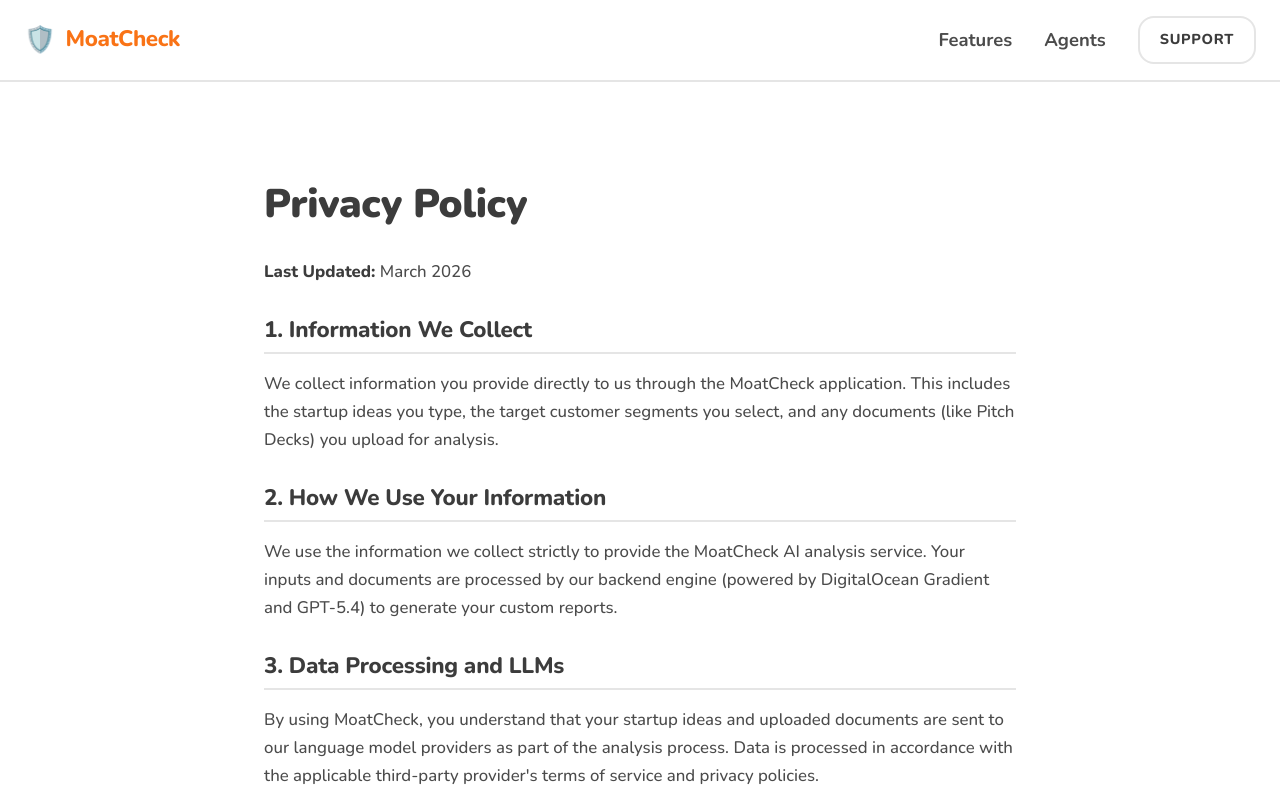
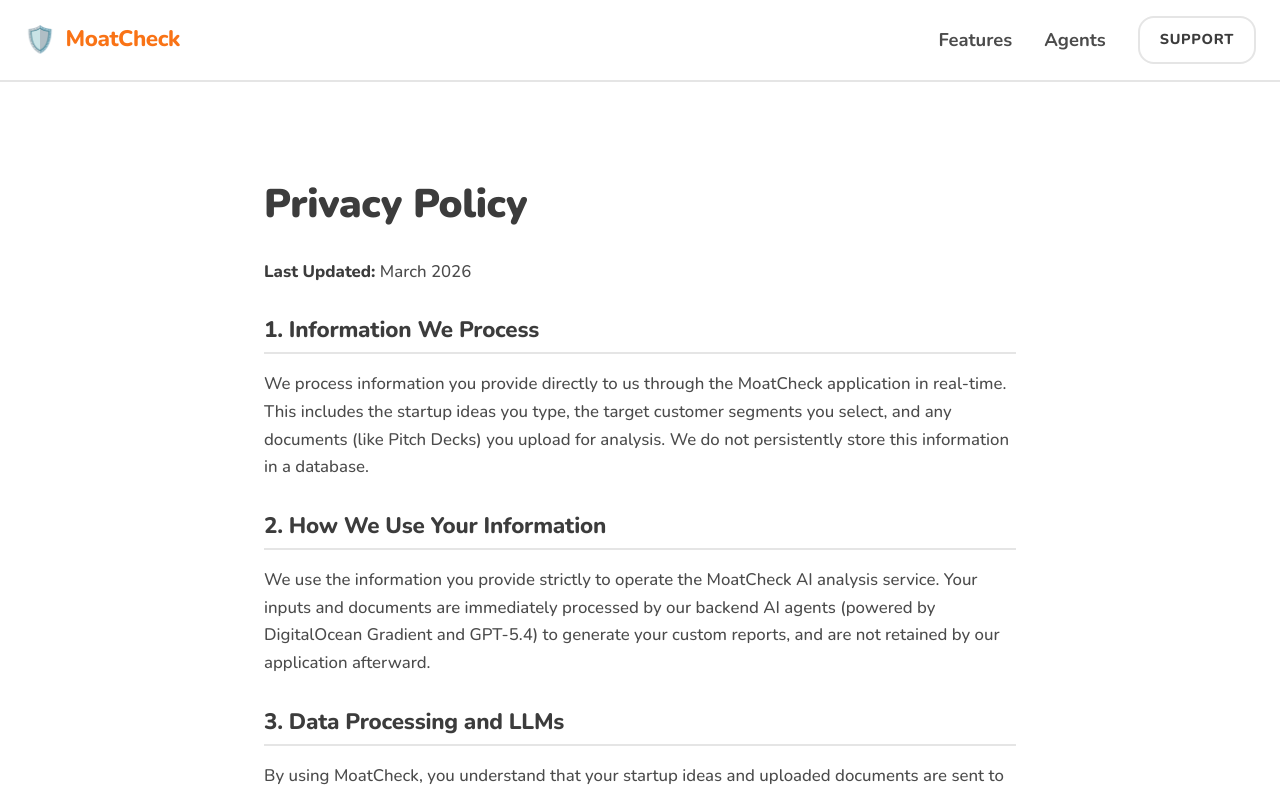
Before and after one commit to prajesh-mkd/moatcheck, a Next.js app: page /privacy in a window 1280 px wide. Shown: the top 794 px of the page. Built offline with nearby package versions, Linux system fonts and the light colour scheme.

Commit message:
docs: reword data collection clauses to accurately reflect processing-only behavior

```diff
--- a/src/app/privacy/page.tsx
+++ b/src/app/privacy/page.tsx
@@ -10,11 +10,11 @@
         <div className="result-body" style={{ color: "var(--text-secondary)" }}>
           <p><strong>Last Updated:</strong> March 2026</p>
 
-          <h2 style={{ marginTop: "32px" }}>1. Information We Collect</h2>
-          <p>We collect information you provide directly to us through the MoatCheck application. This includes the startup ideas you type, the target customer segments you select, and any documents (like Pitch Decks) you upload for analysis.</p>
+          <h2 style={{ marginTop: "32px" }}>1. Information We Process</h2>
+          <p>We process information you provide directly to us through the MoatCheck application in real-time. This includes the startup ideas you type, the target customer segments you select, and any documents (like Pitch Decks) you upload for analysis. We do not persistently store this information in a database.</p>
 
           <h2>2. How We Use Your Information</h2>
-          <p>We use the information we collect strictly to provide the MoatCheck AI analysis service. Your inputs and documents are processed by our backend engine (powered by DigitalOcean Gradient and GPT-5.4) to generate your custom reports.</p>
+          <p>We use the information you provide strictly to operate the MoatCheck AI analysis service. Your inputs and documents are immediately processed by our backend AI agents (powered by DigitalOcean Gradient and GPT-5.4) to generate your custom reports, and are not retained by our application afterward.</p>
 
           <h2>3. Data Processing and LLMs</h2>
           <p>By using MoatCheck, you understand that your startup ideas and uploaded documents are sent to our language model providers as part of the analysis process. Data is processed in accordance with the applicable third-party provider's terms of service and privacy policies.</p>
```
